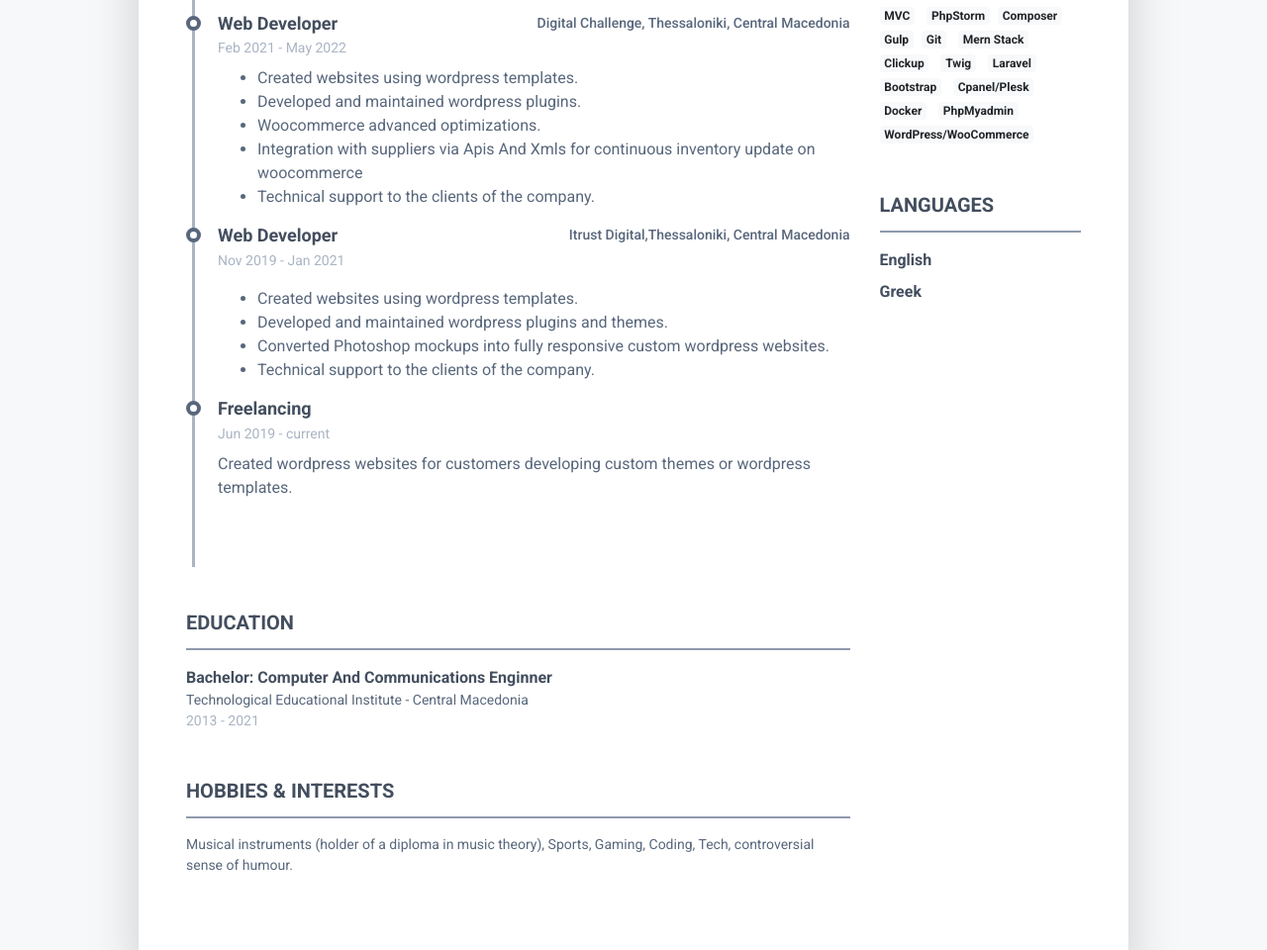
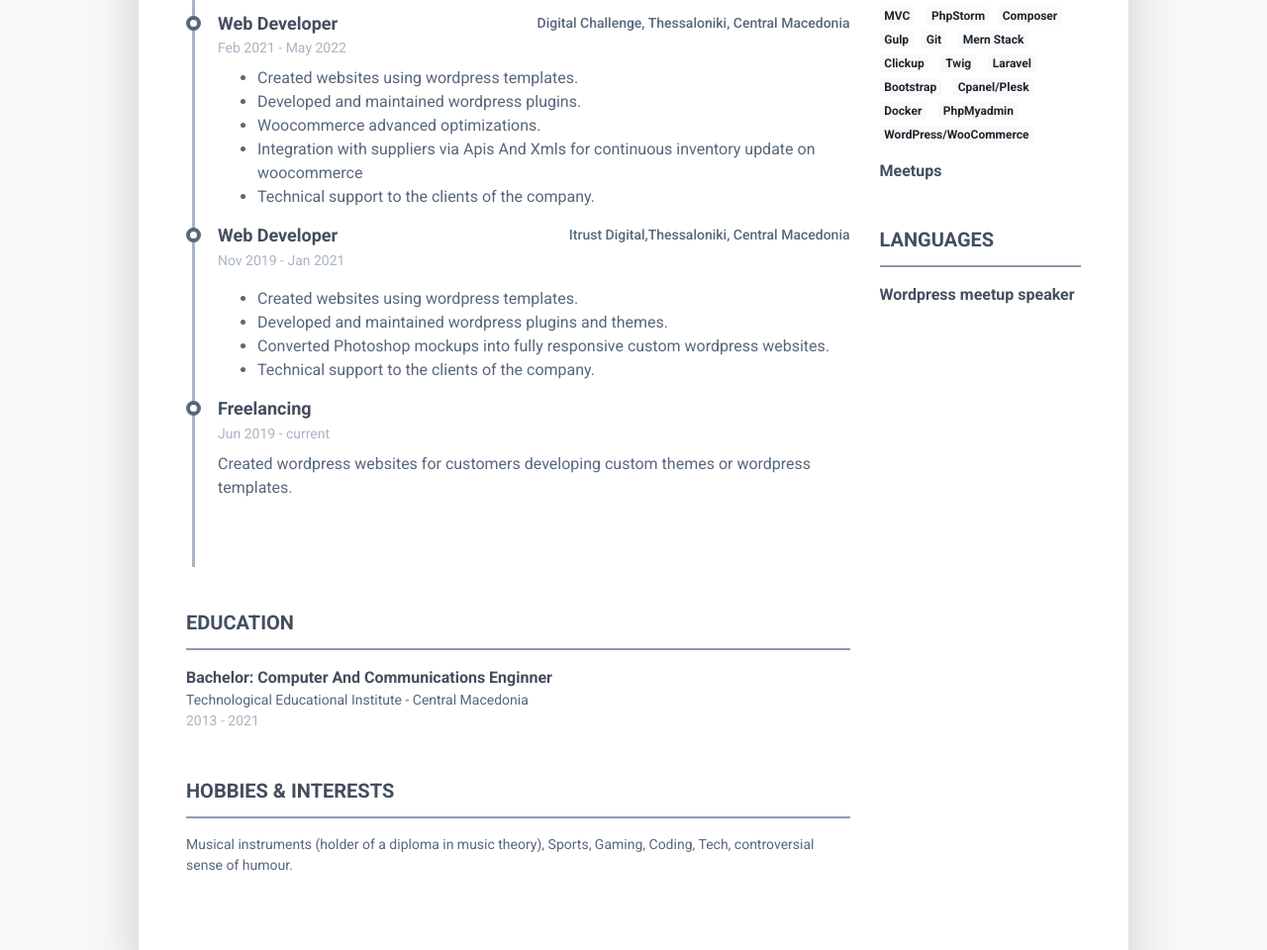
Before and after one commit to xariklios/cv, a plain HTML site: page bio_new/index.html in a window 1280 px wide. Shown: the part 1065-2025 px from the top of the page at 99% size. Drawn offline with Linux system fonts and the light colour scheme.

Commit message:
Update index.html
Added meetup speaker

```diff
--- a/bio_new/index.html
+++ b/bio_new/index.html
@@ -387,14 +387,17 @@
                                             class="badge badge-light">WordPress/WooCommerce</span></li>
                                 </ul>
                             </div>
+                            <div class="resume-skill-item">
+                                <h4 class="resume-skills-cat font-weight-bold">Meetups</h4>
+
+                            </div>
                         </div>
                     </section>
                     <section class="resume-section language-section mb-5">
                         <h2 class="resume-section-title text-uppercase font-weight-bold pb-3 mb-3">Languages</h2>
                         <div class="resume-section-content">
-                            <ul class="list-unstyled resume-lang-list">
-                                <li class="mb-2"><span class="resume-lang-name font-weight-bold">English</span></li>
-                                <li class="mb-2"><span class="resume-lang-name font-weight-bold">Greek</span></li>
+                            <ul class="list-inline">
+                                <li class="mb-2"><span class="resume-lang-name font-weight-bold">Wordpress meetup speaker</span></li>
                             </ul>
                         </div>
                     </section><!--//language-section-->
```
